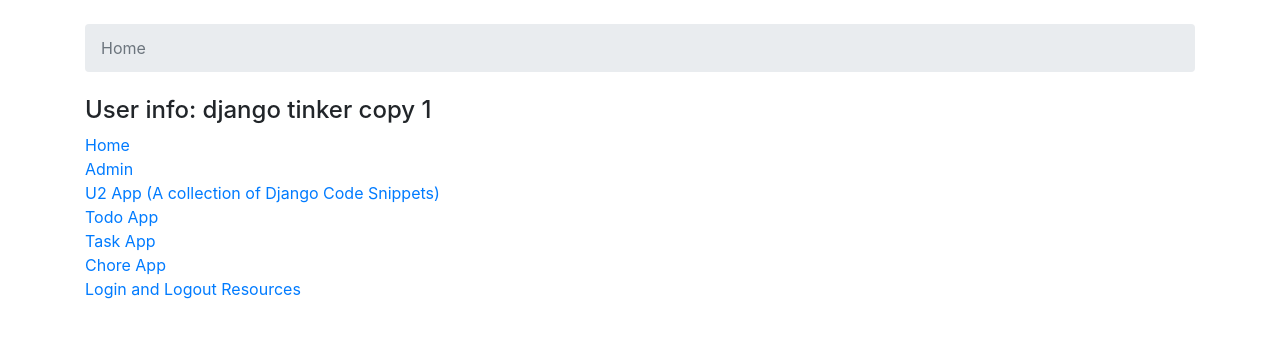
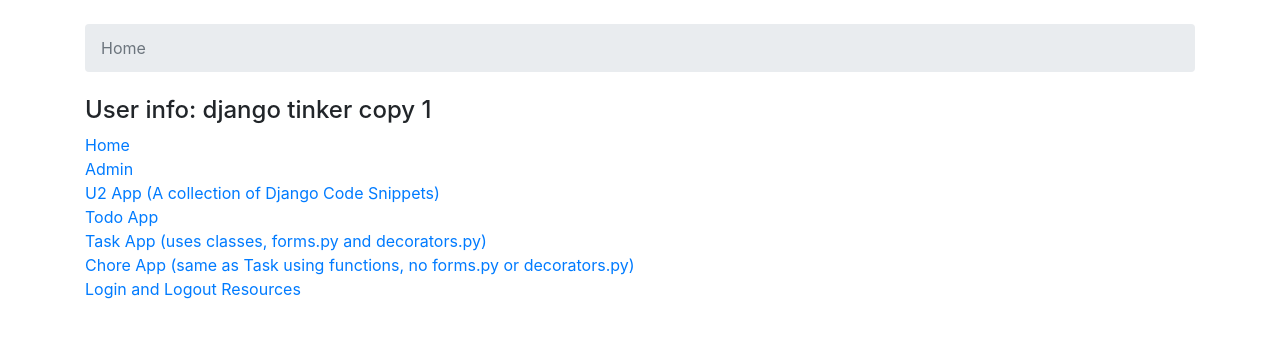
Before and after one commit to lfernandez55/my_django_apps, a Django app: page / in a window 1280 px wide. Shown: the part 56-394 px from the top of the page. Run offline with Django 3.2, Linux system fonts and the light colour scheme; some libraries are stand-ins or nearby versions.

Commit message:
Minor update to home page

```diff
--- a/templates/home.html
+++ b/templates/home.html
@@ -19,9 +19,9 @@
 
 <a href="todo/">Todo App</a><br>
 
-<a href="task/">Task App</a><br>
+<a href="task/">Task App (uses classes, forms.py and decorators.py)</a><br>
 
-<a href="chore/">Chore App</a><br>
+<a href="chore/">Chore App (same as Task using functions, no forms.py or decorators.py)</a><br>
 
 <a href="login_logout_resources/">Login and Logout Resources</a><br>
 {% endblock %}
```
